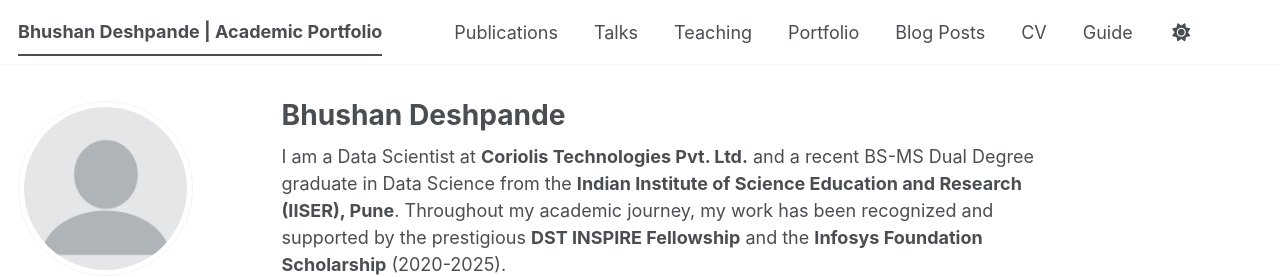
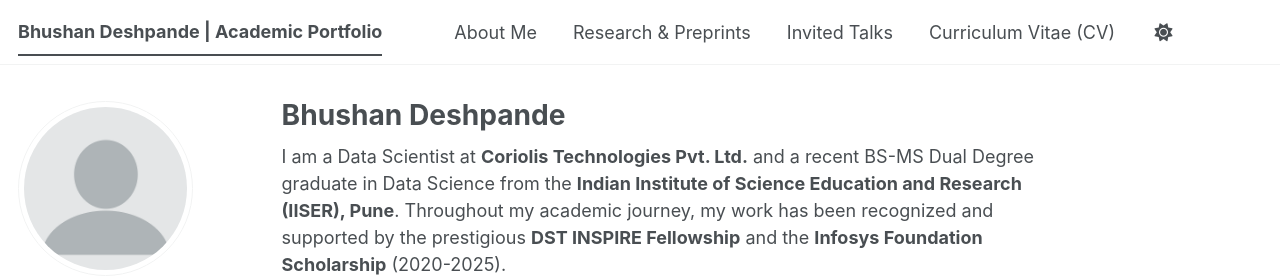
Before and after one commit to bhushan1729/bhushan1729.github.io, a Jekyll site: the page built from _pages/about.md, in a window 1280 px wide. Shown: the top 277 px of the page. Built offline with Jekyll 4.4.1, drawn with Linux system fonts in a browser that asks for light colours; a script bundle is joined from its source files by our own code; library files that are not in the unit come from our copies; part of the change alters nothing that is shown.

Commit message:
Revise main navigation links in navigation.yml

```diff
--- a/_data/navigation.yml
+++ b/_data/navigation.yml
@@ -1,33 +1,10 @@
-# The following is the order of the links in the header of the website.
-#
-# Changing the order here will adjust the order and you can also add additional
-# links. Removing a link prevents it from showing in the header, but does not
-# prevent it from being included in the site.
-#
-# NOTE that only one of the CV options should be selected, the first is for the
-#      Markdown formatted page while the second is generated using JSON.
-
+# main header navigation links
 main:
-  - title: "Publications"
+  - title: "About Me"
+    url: /
+  - title: "Research & Preprints"
     url: /publications/
-
-  - title: "Talks"
+  - title: "Invited Talks"
     url: /talks/
-
-  - title: "Teaching"
-    url: /teaching/
-
-  - title: "Portfolio"
-    url: /portfolio/
-
-  - title: "Blog Posts"
-    url: /year-archive/
-
-  - title: "CV"
-    url: /cv/
-
-  # - title: "CV"
-  #   url: /cv-json/
-
-  - title: "Guide"
-    url: /markdown/
+  - title: "Curriculum Vitae (CV)"
+    url: /files/Bhushan_Deshpande_CV.pdf
```
